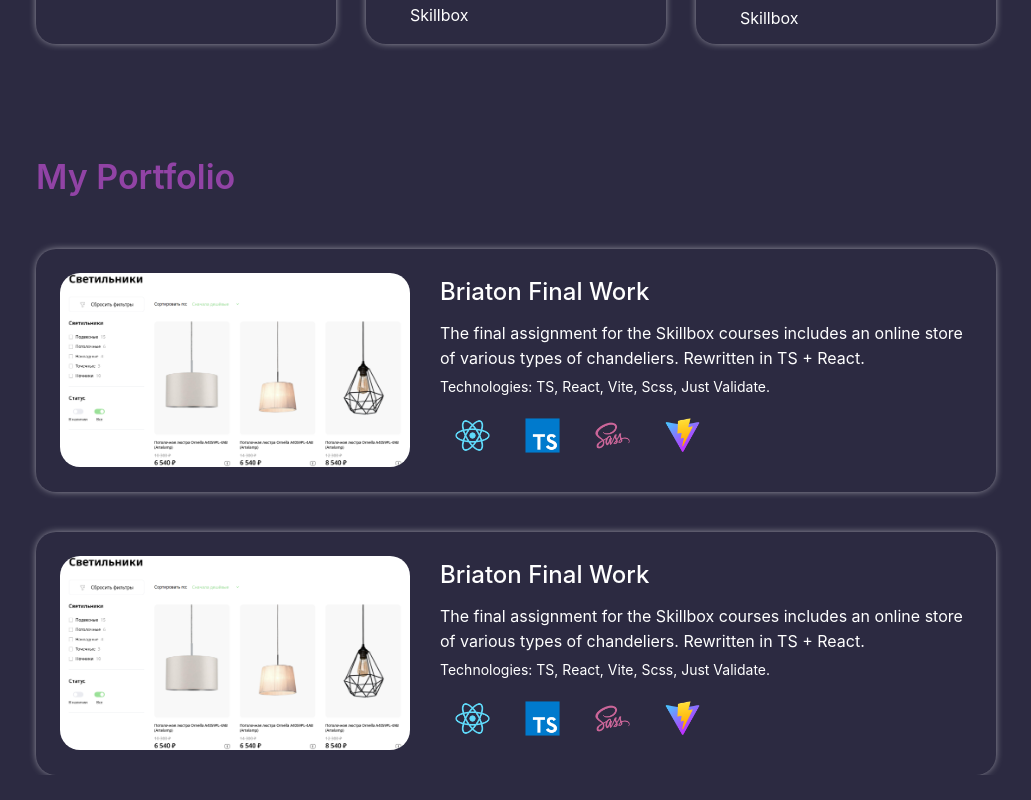
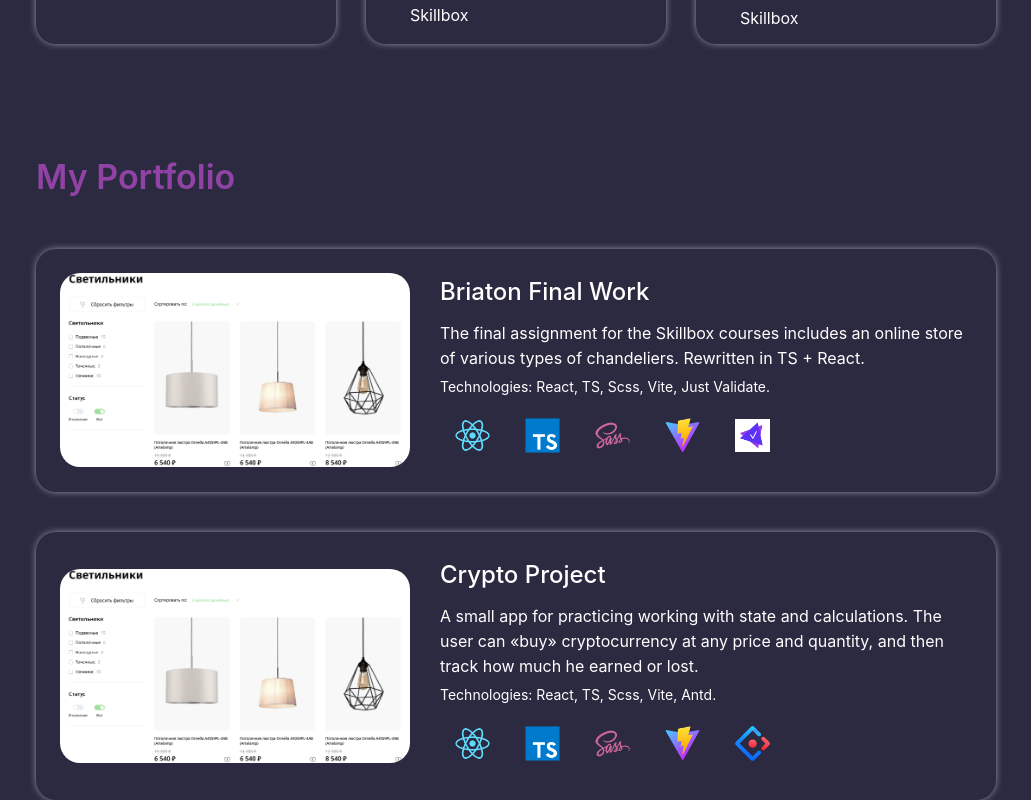
Before and after one commit to HELLRAID-cmd/Portfolio, a React (Vite) app in the folder client/: page / in a window 1280 px wide. Shown: the part 1167-1967 px from the top of the page, without its empty margins (124-1155 px from the left). Before the commit the page ends 1942 px from the top, so only its background shows below. Built offline with nearby package versions, Linux system fonts and the light colour scheme; no server answers.

Commit message:
Подключил картинки и исправил порядок технологий

```diff
--- a/client/src/Components/Project/Project.tsx
+++ b/client/src/Components/Project/Project.tsx
@@ -43,7 +43,7 @@ export const Project = () => {
                         of&nbsp;chandeliers. Rewritten in&nbsp;TS + React.
                       </p>
                       <p className="project__card-text-technologies">
-                        Technologies: TS, React, Vite, Scss, Just Validate.
+                        Technologies: React, TS, Scss, Vite, Just Validate.
                       </p>
                       <div className="project__card-technologies">
                         <div className="project__card-technologies-img">
@@ -74,6 +74,13 @@ export const Project = () => {
                             alt="img"
                           />
                         </div>
+                        <div className="project__card-technologies-img">
+                          <img
+                            src="./public/img/project/icons/JustValidate.png"
+                            width={35}
+                            alt="img"
+                          />
+                        </div>
                       </div>
                     </div>
                   </div>
@@ -98,16 +105,14 @@ export const Project = () => {
                       href="https://github.com/HELLRAID-cmd/Briaton---finalWork"
                       target="_blank"
                     >
-                      Briaton Final Work
+                      Crypto Project
                     </a>
                     <div className="project__card-text">
                       <p className="project__card-text-desc">
-                        The final assignment for the Skillbox courses includes
-                        an&nbsp;online store of&nbsp;various types
-                        of&nbsp;chandeliers. Rewritten in&nbsp;TS + React.
+                        A&nbsp;small app for practicing working with state and calculations. The user can &laquo;buy&raquo; cryptocurrency at&nbsp;any price and quantity, and then track how much he&nbsp;earned or&nbsp;lost.
                       </p>
                       <p className="project__card-text-technologies">
-                        Technologies: TS, React, Vite, Scss, Just Validate.
+                        Technologies: React, TS, Scss, Vite, Antd.
                       </p>
                       <div className="project__card-technologies">
                         <div className="project__card-technologies-img">
@@ -138,6 +143,13 @@ export const Project = () => {
                             alt="img"
                           />
                         </div>
+                        <div className="project__card-technologies-img">
+                          <img
+                            src="./public/img/project/icons/AntD.png"
+                            width={35}
+                            alt="img"
+                          />
+                        </div>
                       </div>
                     </div>
                   </div>
```
